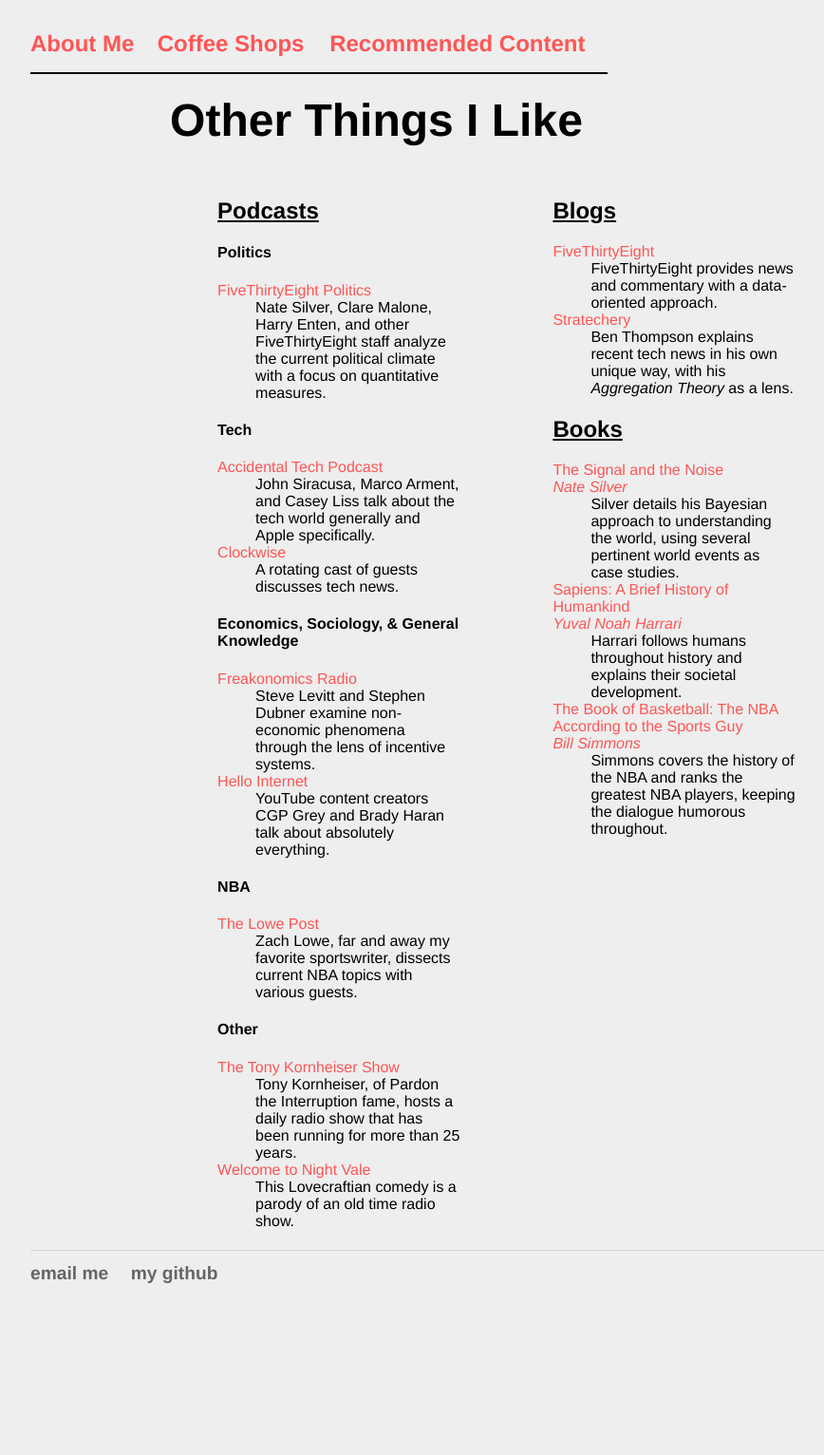
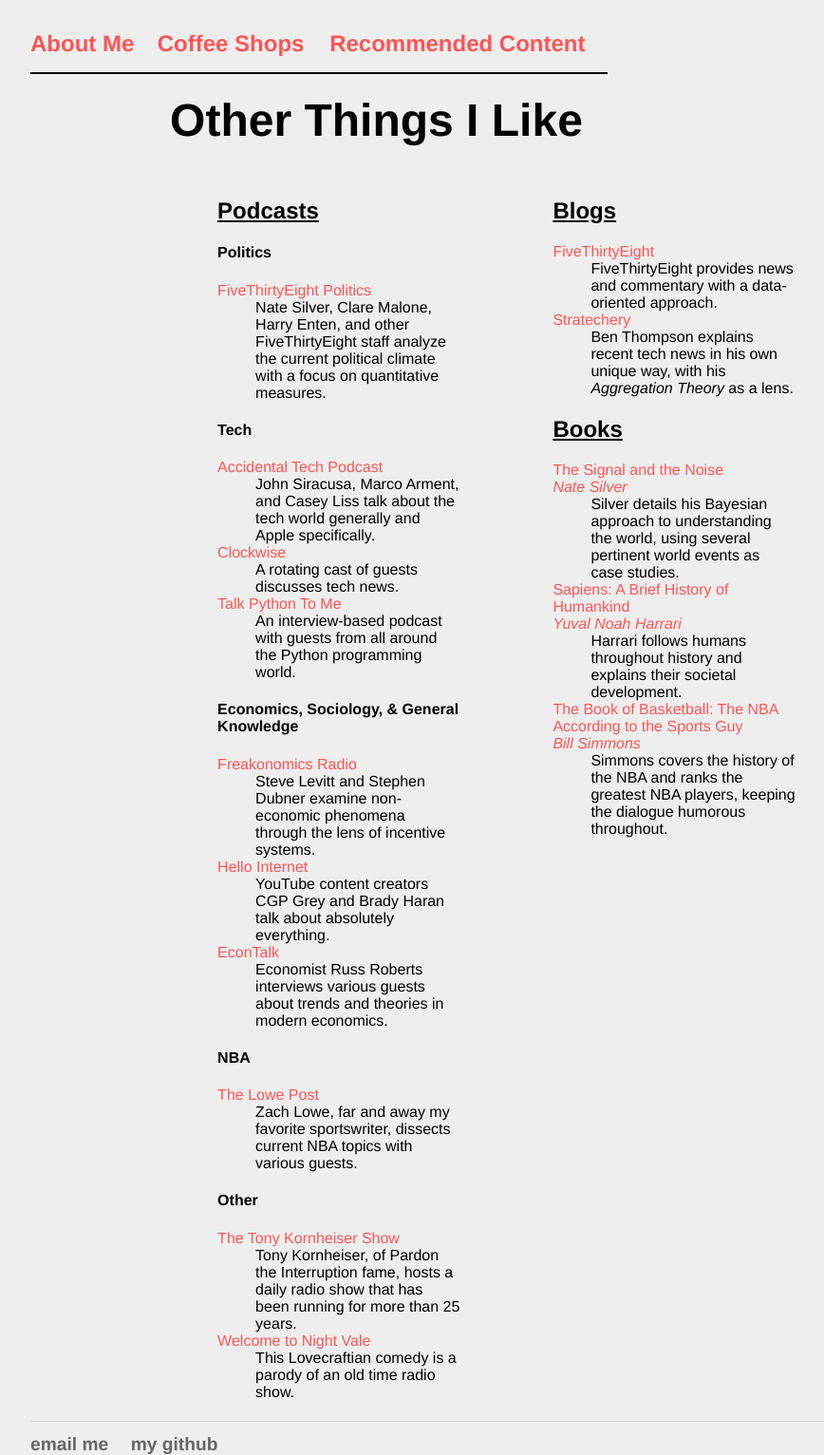
Before and after one commit to eswan18/ethanswan.com, a Jekyll site: the page built from rec_content.html, in a window 1280 px wide. Shown: the whole page at 95% size, without its empty margins (0-868 px from the left). Built offline with Jekyll 4.4.1, drawn with Linux system fonts in a browser that asks for light colours; before the commit the page ends 1352 px from its top, so only the background shows below that.

Commit message:
added some content recs

```diff
--- a/rec_content.html
+++ b/rec_content.html
@@ -21,7 +21,8 @@
                     <dd>John Siracusa, Marco Arment, and Casey Liss talk about the tech world generally and Apple specifically.</dd>
                     <dt><a href="https://www.relay.fm/clockwise">Clockwise</a></dt>
                     <dd>A rotating cast of guests discusses tech news.</dd>
-                    <!--<dt><a href="http://www.technology.fm/a16z/">a16z</a></dt>-->
+                    <dt><a href="https://talkpython.fm/">Talk Python To Me</a></dt>
+                    <dd>An interview-based podcast with guests from all around the Python programming world.</dd>
                 </dl>
                 <h4>Economics, Sociology, & General Knowledge</h4>
                 <dl>
@@ -29,6 +30,8 @@
                     <dd>Steve Levitt and Stephen Dubner examine non-economic phenomena through the lens of incentive systems.</dd>
                     <dt><a href="http://www.hellointernet.fm/">Hello Internet</a></dt>
                     <dd>YouTube content creators CGP Grey and Brady Haran talk about absolutely everything.</dd>
+                    <dt><a href="http://www.econtalk.org/">EconTalk</a></dt>
+                    <dd>Economist Russ Roberts interviews various guests about trends and theories in modern economics.</dd>
                 </dl>
                 <h4>NBA</h4>
                 <dl>
```
